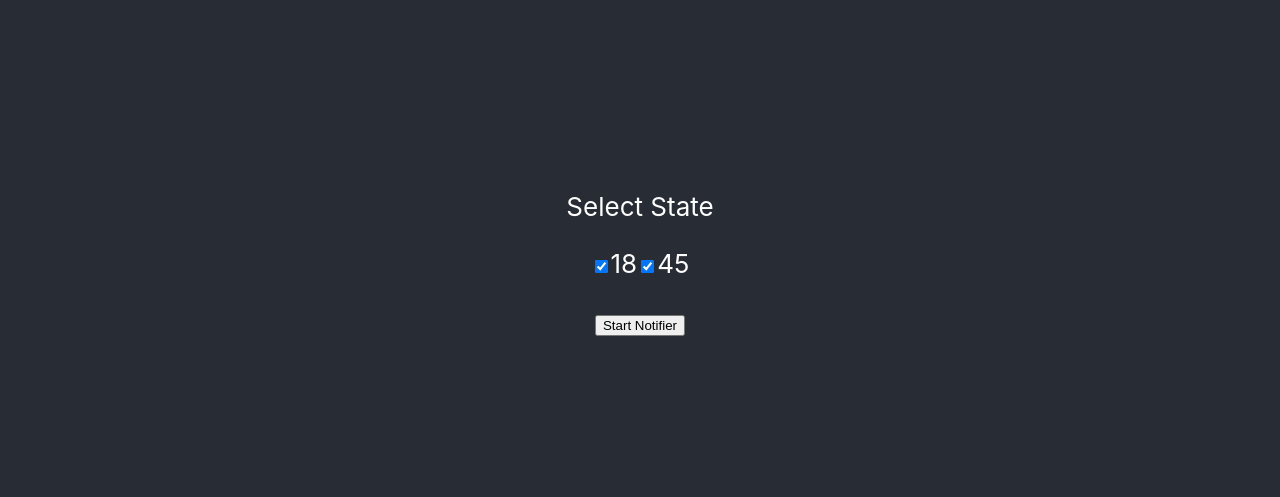
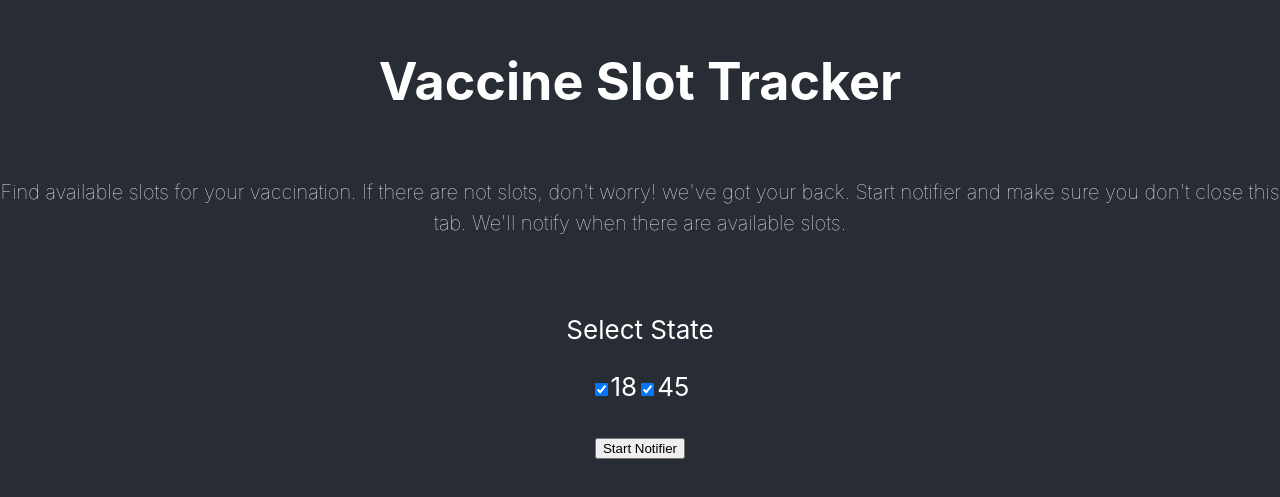
Before and after one commit to SupriyaRaghunath/vaccine-tracker, a React (Create React App) app: page / in a window 1280 px wide. Shown: the part 137-634 px from the top of the page. Built offline with nearby package versions, Linux system fonts and the light colour scheme; no server answers.

Commit message:
added styles

```diff
--- a/src/App.js
+++ b/src/App.js
@@ -1,18 +1,26 @@
-import React, {Component} from 'react'
-import logo from './logo.svg';
-import './App.css';
-import {Request} from './Request'
+import React, { Component } from "react";
+import "./App.css";
+import { Request } from "./Request";
 class App extends Component {
-  render(){
+  render() {
     return (
       <div className="App">
         <header className="App-header">
+          <h1>Vaccine Slot Tracker</h1>
           <p>
-          <Request/>
+            <label style={{ fontWeight: 75, fontSize: 20 }}>
+              Find available slots for your vaccination. If there are not slots,
+              don't worry! we've got your back. Start notifier and make sure you
+              don't close this tab. We'll notify when there are available slots.
+            </label>
+          </p>
+          <p>
+            <Request />
           </p>
         </header>
       </div>
-  )}
+    );
+  }
 }
 
 export default App;
--- a/src/Report.js
+++ b/src/Report.js
@@ -7,9 +7,9 @@ class Report extends Component {
 
       return (
         <tr>
-          <td>{`${name}, ${address}`}</td>
-          <td>{pincode}</td>
-          <td>
+          <td style={{ border: "1px solid white" }}>{`${name}, ${address}`}</td>
+          <td style={{ border: "1px solid white" }}>{pincode}</td>
+          <td style={{ border: "1px solid white" }}>
             {availability_18 && (
               <tr>
                 <td>18</td>
@@ -21,11 +21,11 @@ class Report extends Component {
               </tr>
             )}
           </td>
-          <td>
+          <td style={{ border: "1px solid white" }}>
             <tr>
               <td>{availability_18}</td>
             </tr>
-            <tr>
+            <tr style={{ border: "1px solid white" }}>
               <td>{availability_45}</td>
             </tr>
           </td>
@@ -37,7 +37,7 @@ class Report extends Component {
   };
   render() {
     return (
-      <table id="students">
+      <table id="Centers" style={{ border: "1px solid white" }}>
         <thead>
           <tr>
             <th>Center</th>
```
Lines whose indentation alone changed are shown as unchanged.
